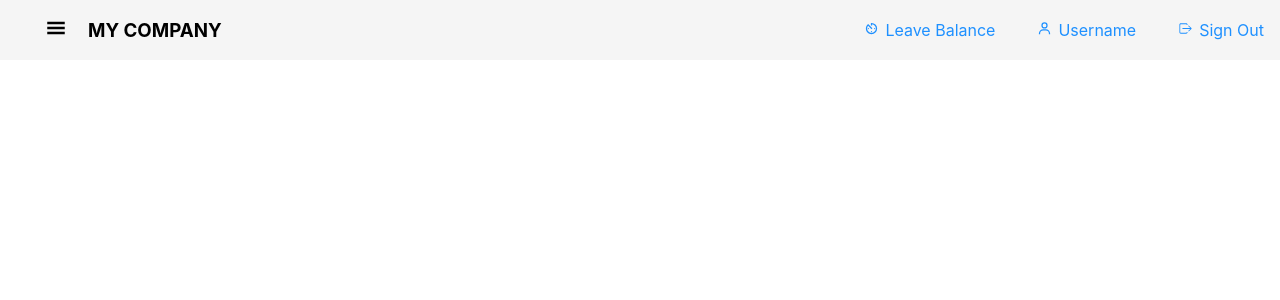
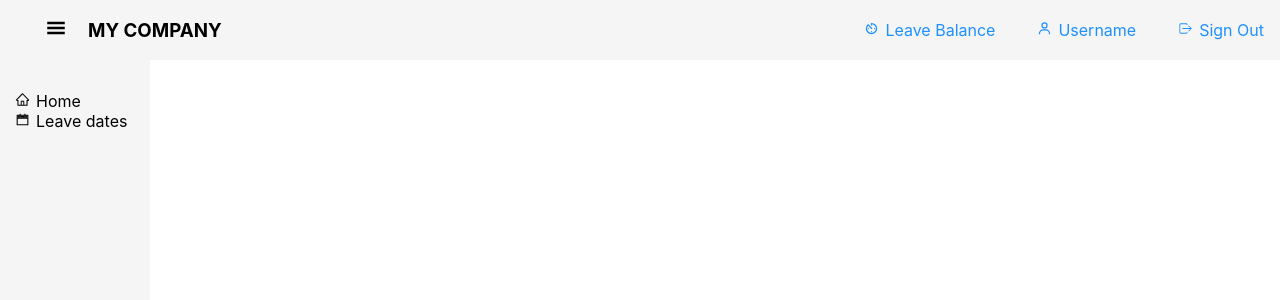
Before and after one commit to BenoCharlo/payroll_manager, a Next.js app in the folder frontend/: page / in a window 1280 px wide. Shown: the top 300 px of the page. Built offline with nearby package versions, Linux system fonts and the light colour scheme.

Commit message:
add sidebar component

```diff
--- a/frontend/components/Layout.tsx
+++ b/frontend/components/Layout.tsx
@@ -1,4 +1,5 @@
 import {Navbar} from "./Navbar"
+import { Sidebar } from "./Sidebar";
 
 interface LayoutProps {
     children: React.ReactNode;
@@ -7,6 +8,7 @@ export default function Layout({children} : LayoutProps) {
   return (
     <div>
       <Navbar />
+      <Sidebar />
       {children}
     </div>
 
--- /dev/null
+++ b/frontend/components/Sidebar.tsx
@@ -0,0 +1,24 @@
+import styles from "../styles/sidebar.module.css"
+import {AiOutlineHome, AiTwotoneCalendar} from "react-icons/ai"
+
+
+export const Sidebar = () => {
+  return (
+    <div className={styles.sidebar}>
+      <ul className={styles.sidebar__menu}>
+          <li className={styles.sidebar__item}>
+          <span className={styles.icon}>
+            <AiOutlineHome />
+          </span>
+              Home
+            </li>
+          <li className={styles.sidebar__item}>
+          <span className={styles.icon}>
+            <AiTwotoneCalendar />
+          </span>
+              Leave dates
+            </li>
+      </ul>
+    </div>
+  )
+}
--- /dev/null
+++ b/frontend/styles/sidebar.module.css
@@ -0,0 +1,22 @@
+.sidebar {
+    margin: 0;
+    padding: 0;
+    width: 150px;
+    background-color: whitesmoke;
+    position: absolute;
+    height: 100%;
+    overflow: auto;
+}
+
+.sidebar__menu {
+    list-style-type: none;
+    justify-content: block;
+    cursor: pointer;
+    padding: 15px;
+}
+
+.icon {
+    margin-right: 6px;
+    font-size: 15px;
+    cursor: pointer;
+  }
```
